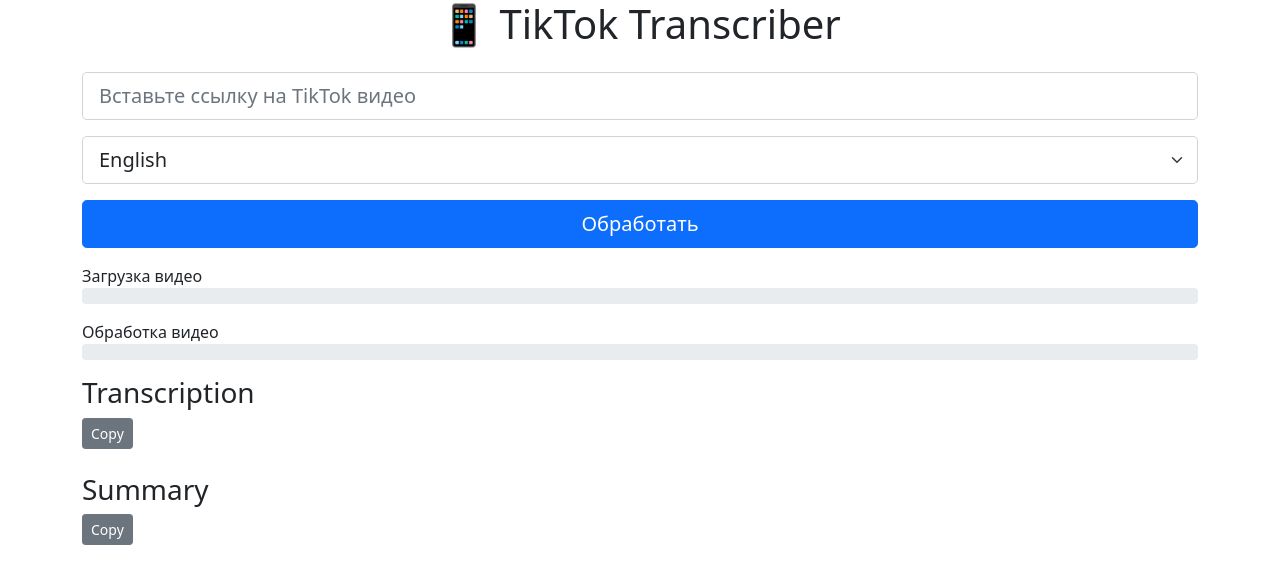
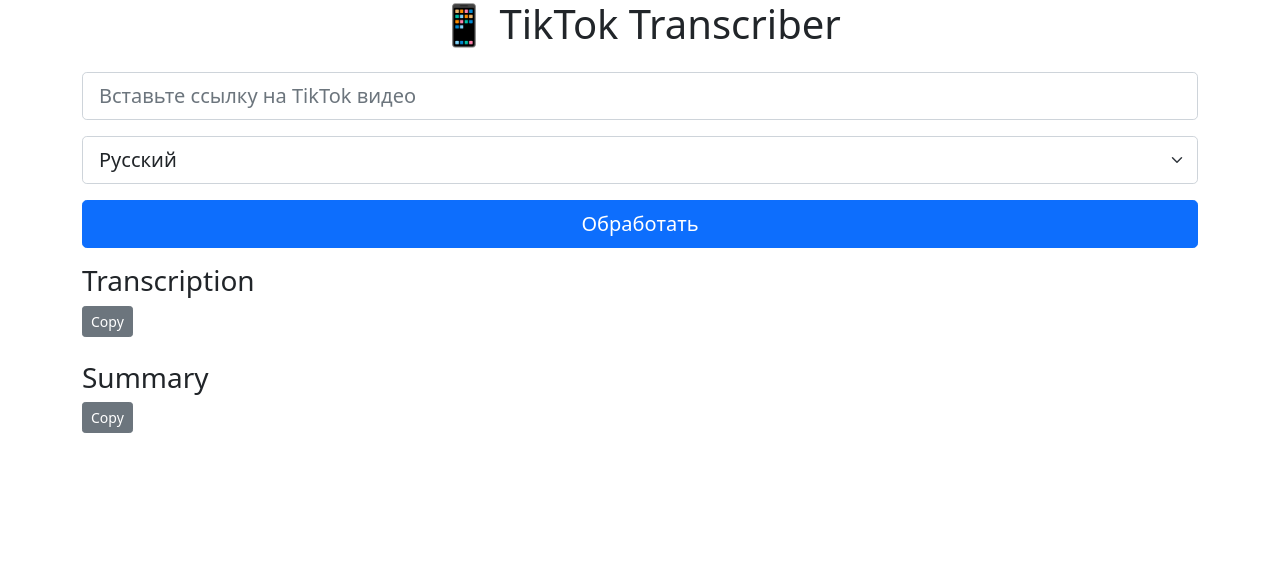
Before and after one commit to tikserziku/TikTok-Transcriber, a FastAPI app: page / in a window 1280 px wide. Shown: the top 584 px of the page. Run offline with FastAPI, Linux system fonts and the light colour scheme.

Commit message:
Update index.html

```diff
--- a/templates/index.html
+++ b/templates/index.html
@@ -2,6 +2,7 @@
 <html>
 <head>
     <title>TikTok Transcriber</title>
+    <meta charset="UTF-8">
     <meta name="viewport" content="width=device-width, initial-scale=1.0">
     <link href="https://cdn.jsdelivr.net/npm/bootstrap@5.1.3/dist/css/bootstrap.min.css" rel="stylesheet">
     <link href="/static/css/style.css" rel="stylesheet">
@@ -12,7 +13,9 @@
 
         <!-- URL Input -->
         <div class="mb-3">
-            <input type="text" id="tiktokUrl" class="form-control form-control-lg"
+            <input type="text"
+                   id="tiktokUrl"
+                   class="form-control form-control-lg"
                    placeholder="Вставьте ссылку на TikTok видео">
         </div>
 
@@ -20,31 +23,36 @@
         <div class="mb-3">
             <select id="language" class="form-select form-select-lg mb-3">
                 <option value="en">English</option>
-                <option value="ru">Русский</option>
+                <option value="ru" selected>Русский</option>
                 <option value="lt">Lietuvių</option>
             </select>
-            <button onclick="processVideo()" class="btn btn-primary btn-lg w-100">Обработать</button>
+            <button id="processButton" class="btn btn-primary btn-lg w-100">Обработать</button>
         </div>
 
         <!-- Progress Bars -->
-        <div id="progress-container" class="progress-container">
+        <div id="progress-container" class="progress-container d-none">
             <div class="progress-label">Загрузка видео</div>
             <div class="progress mb-3">
-                <div id="download-progress" class="progress-bar" role="progressbar" style="width: 0%">0%</div>
+                <div id="download-progress" class="progress-bar"
+                     role="progressbar" aria-valuenow="0" aria-valuemin="0"
+                     aria-valuemax="100" style="width: 0%">0%</div>
             </div>
 
             <div class="progress-label">Обработка видео</div>
             <div class="progress mb-3">
-                <div id="process-progress" class="progress-bar bg-success" role="progressbar" style="width: 0%">0%</div>
+                <div id="process-progress" class="progress-bar bg-success"
+                     role="progressbar" aria-valuenow="0" aria-valuemin="0"
+                     aria-valuemax="100" style="width: 0%">0%</div>
             </div>
         </div>
 
         <!-- Results -->
+        <div class="row">
             <!-- Transcription -->
-        <div class="mb-4">
+            <div class="col-12 mb-4">
                 <h3>Transcription</h3>
                 <div id="transcription" class="result-box">
-                <button onclick="copyText('transcription')" class="btn btn-sm btn-secondary copy-btn">
+                    <button type="button" class="btn btn-sm btn-secondary copy-btn" data-action="copy">
                         Copy
                     </button>
                     <div class="content"></div>
@@ -52,17 +60,20 @@
             </div>
 
             <!-- Summary -->
-        <div class="mb-4">
+            <div class="col-12 mb-4">
                 <h3>Summary</h3>
                 <div id="summary" class="result-box">
-                <button onclick="copyText('summary')" class="btn btn-sm btn-secondary copy-btn">
+                    <button type="button" class="btn btn-sm btn-secondary copy-btn" data-action="copy">
                         Copy
                     </button>
                     <div class="content"></div>
                 </div>
             </div>
         </div>
+    </div>
 
+    <!-- Scripts -->
+    <script src="https://cdn.jsdelivr.net/npm/bootstrap@5.1.3/dist/js/bootstrap.bundle.min.js"></script>
     <script src="/static/js/script.js"></script>
 </body>
 </html>
```
Lines whose indentation alone changed are shown as unchanged.
